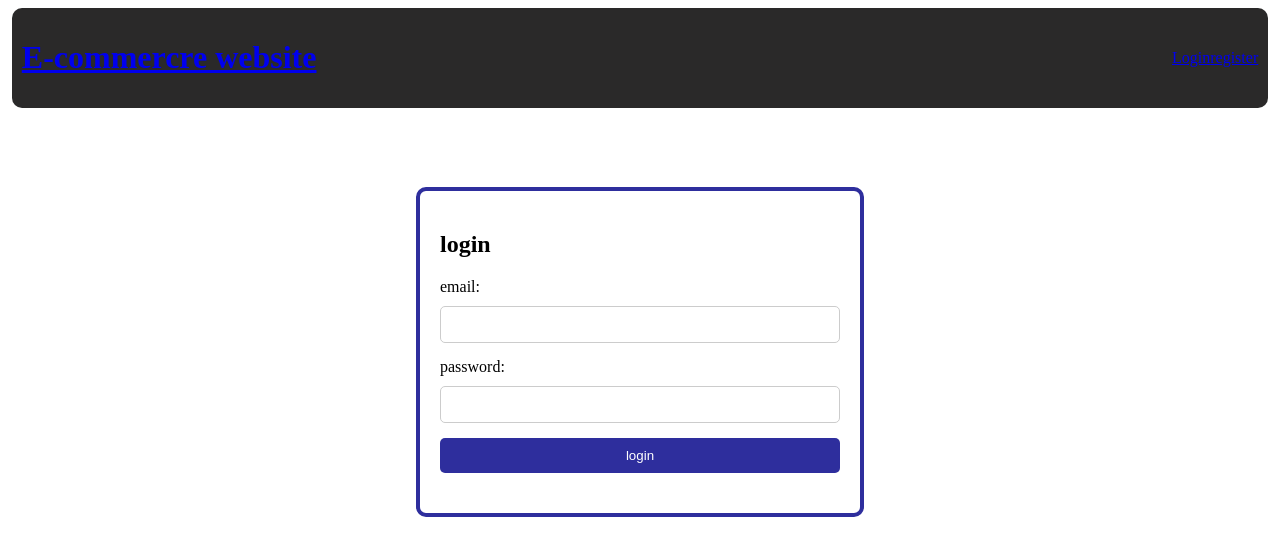
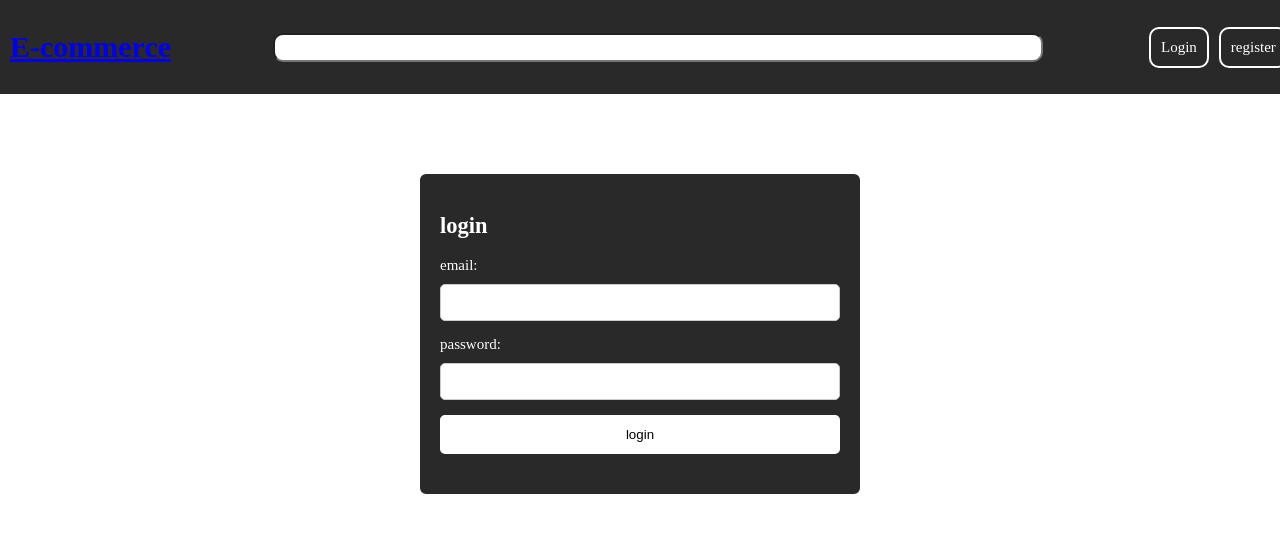
Before and after one commit to stefancecavac/e_commerce, a React (Vite) app in the folder frontend/: page /user/login in a window 1280 px wide. Shown: the top 556 px of the page. Built offline with nearby package versions, Linux system fonts and the light colour scheme.

Commit message:
added some css styling

```diff
--- a/frontend/src/components/category.jsx
+++ /dev/null
@@ -1,17 +0,0 @@
-
-
-const Category = () => {
-
-    return(
-        <div className="category">
-            <p>clothes</p>
-            <p>books</p>
-            <p>gaming</p>
-            <p>furniture</p>
-            <input type="text"></input>
-
-        </div>
-    )
-}
-
-export default Category
--- a/frontend/src/components/navbar.jsx
+++ b/frontend/src/components/navbar.jsx
@@ -11,14 +11,16 @@ const Navbar = () => {
 
     return (
         <header>
-            <Link to='/'><h1>E-commercre website</h1></Link>
+            <div className="headermain">
+                <Link to='/'><h1>E-commerce</h1></Link>
 
+                <input className='search' type="text"></input>
+                {!user && (
+                    <LoginRegister></LoginRegister>
+                )}
+                <UserInfo></UserInfo>
+            </div>
 
-            {!user && (
-              <LoginRegister></LoginRegister>
-            )}
-
-            <UserInfo></UserInfo>
 
 
 
--- a/frontend/src/index.css
+++ b/frontend/src/index.css
@@ -1,16 +1,29 @@
-header {
+body {
+    margin: 0;
+    padding: 0;
+    font-size: 15px;
+}
+
+header{
     background-color: rgb(42, 41, 41);
+}
+
+.headermain {
     border-radius: 10px;
-    margin: 0.3%;
-    display: flex;
+    display:flex;
     align-items: center;
     justify-content: space-between;
+    color: white;
     padding: 10px;
-    color: white;
+}
+.headermain input{
+    width: 60%;
+    padding:5px;
+    border-radius: 10px;
 }
 
 .home {
-    background-color: rgb(232, 230, 230);
+    background-color: rgb(230, 230, 230);
     margin: 10px;
     border-radius: 10px;
     padding: 10px;
@@ -29,46 +42,11 @@ header {
 }
 
 .homecontent {
+    background-color: white;
+    border-radius: 10px;
     display: grid;
     grid-template-columns: repeat(auto-fill, minmax(250px, 3fr));
 }
-
-
-.category {
-    background-color: rgb(232, 230, 230);
-    display: flex;
-    justify-content: space-evenly;
-}
-
-.category p:nth-child(1) {
-    color: white;
-    padding: 30px;
-    border-radius: 10px;
-
-    background-color: red;
-}
-
-.category p:nth-child(2) {
-    color: white;
-    padding: 30px;
-    border-radius: 10px;
-    background-color: blue;
-}
-
-.category p:nth-child(3) {
-    color: white;
-    padding: 30px;
-    border-radius: 10px;
-    background-color: green;
-}
-
-.category p:nth-child(4) {
-    color: white;
-    padding: 30px;
-    border-radius: 10px;
-    background-color: yellow;
-}
-
 
 .productcard {
     border-radius: 5px;
@@ -79,17 +57,6 @@ header {
     color:black;
 }
 
-.addproduct {
-    position: fixed;
-    margin:auto;
-}
-
-.userinfo{
-    background-color: red;
-    display: flex;
-    align-items: center;
-    justify-content:space-between;
-}
 
 
 .login {
@@ -100,21 +67,22 @@ header {
     height: 60vh;
 }
 
-.login h1 {
-    color: rgb(46, 46, 157);
+.login h2 {
+    color: white;
 }
 
 .login form {
-    background-color: white;
+    background-color: rgb(42, 41, 41);
     padding: 20px;
     border-radius: 10px;
-    border: 4px solid rgb(46, 46, 157);
+    border: 4px solid white;
     max-width: 400px;
     width: 100%;
 }
 
 .login label {
     display: block;
+    color:white;
     margin-bottom: 10px;
 }
 
@@ -130,18 +98,20 @@ header {
 .login button {
     width: 100%;
     padding: 10px;
-    background-color: rgb(46, 46, 157);
-    color: white;
+    background-color: white;
+    color: black;
     border: none;
     border-radius: 5px;
     cursor: pointer;
     margin-bottom: 20px;
+    border: 2px solid white;
 }
 
 
 .login button:hover {
-    background-color: rgb(28, 28, 101);
+    background-color:rgb(42, 41, 41);
     color: white;
+    border: 2px solid white;
 }
 
 .login a {
@@ -166,15 +136,15 @@ header {
     height: 60vh;
 }
 
-.register h1 {
-    color: rgb(46, 46, 157);
+.register h2 {
+    color: white;
 }
 
 .register form {
-    background-color: white;
+    background-color: rgb(42, 41, 41);
     padding: 20px;
     border-radius: 10px;
-    border: 3px solid rgb(46, 46, 157);
+    border: 4px solid white;
     max-width: 400px;
     width: 100%;
 }
@@ -182,6 +152,7 @@ header {
 .register label {
     display: block;
     margin-bottom: 10px;
+    color:white;
 }
 
 .register input {
@@ -196,17 +167,18 @@ header {
 .register button {
     width: 100%;
     padding: 10px;
-    background-color: rgb(46, 46, 157);
-    color: white;
+    background-color: white;
+    color: black;
     border: none;
     border-radius: 5px;
     cursor: pointer;
     margin-bottom: 20px;
+    border: 2px solid white;
 }
 
 
 .register button:hover {
-    background-color: rgb(28, 28, 101);
+    background-color: rgb(42, 41, 41);
     color: white;
 }
 
@@ -238,11 +210,11 @@ header {
 }
 
 .addproduct {
-    display:flex;
-    position: absolute;
+    margin-top:10%;
+    display: flex;
     justify-content: center;
     align-items: center;
-    height: 80vh;
+    height: 50vh;
 
 }
 
@@ -294,3 +266,49 @@ header {
     margin: 10px;
     padding: 10px;
 }
+
+.authlinks{
+    display: flex;
+    justify-content: space-between;
+    width:10%;
+
+}
+.authlinks a{
+    color:white;
+    border: 2px solid white;
+
+    border-radius: 10px;
+    text-decoration: none;
+    padding:10px;
+    margin:5px;
+}
+.authlinks a:hover{
+    color:black;
+    background-color: white;
+    border: 2px solid rgb(0, 0, 0);
+}
+
+.userinfo{
+    display: flex;
+    justify-content: space-between;
+    align-items: center;
+    width:20%;
+    border-radius: 10px;
+    padding:10px;
+}
+
+.userinfo button{
+    border: none;
+    padding:10px;
+    border-radius: 10px;
+    border:2px solid white;
+    background-color: rgb(42, 41, 41);
+    color: white;
+}
+
+.userinfo button:hover{
+    border:2px solid rgb(42, 41, 41);
+    background-color: white;
+    cursor:pointer;
+    color:black;
+}
--- a/frontend/src/pages/addProduct.jsx
+++ b/frontend/src/pages/addProduct.jsx
@@ -44,12 +44,12 @@ const AddProduct = () => {
                 value={title}></input>
 
             <label>description:</label>
-            <input type="password"
+            <input
                 onChange={e => setDescription(e.target.value)}
                 value={description}></input>
 
             <label>price:</label>
-            <input type="password"
+            <input type="number"
                 onChange={e => setPrice(e.target.value)}
                 value={price}></input>
 
--- a/frontend/src/pages/home.jsx
+++ b/frontend/src/pages/home.jsx
@@ -6,7 +6,7 @@ import{useUserContext} from '../hooks/useUserContext'
 
 import ProductCard from "../components/productCard"
 
-import Category from "../components/category"
+
 
 const Home = () => {
     const { products, dispatch } = useProductContext()
@@ -29,17 +29,8 @@ const Home = () => {
         fetchProducts()
     }, [dispatch , user])
 
-
-
-
     return (
         <div className="home">
-
-            <div className="homecategory">
-                <Category></Category>
-            </div>
-            <hr></hr>
-
             <div className="homecontent">
 
                 {products && products.map((product) => (
```
